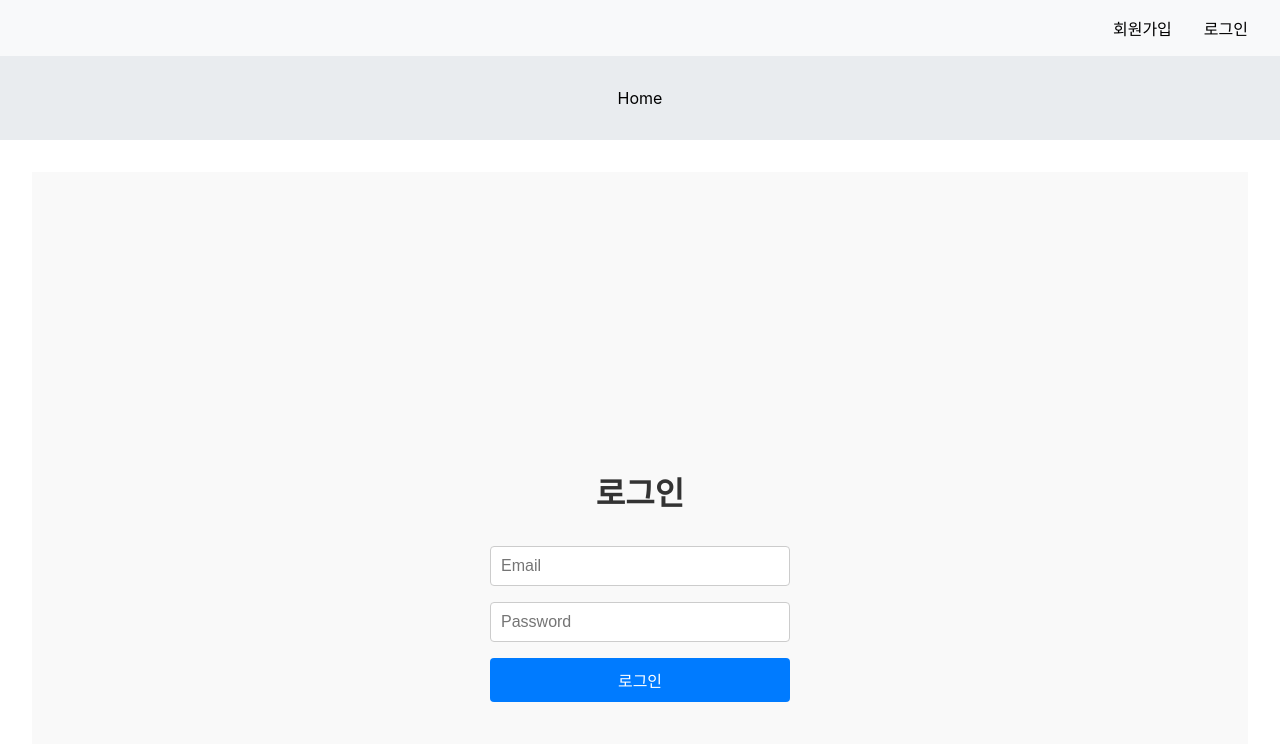
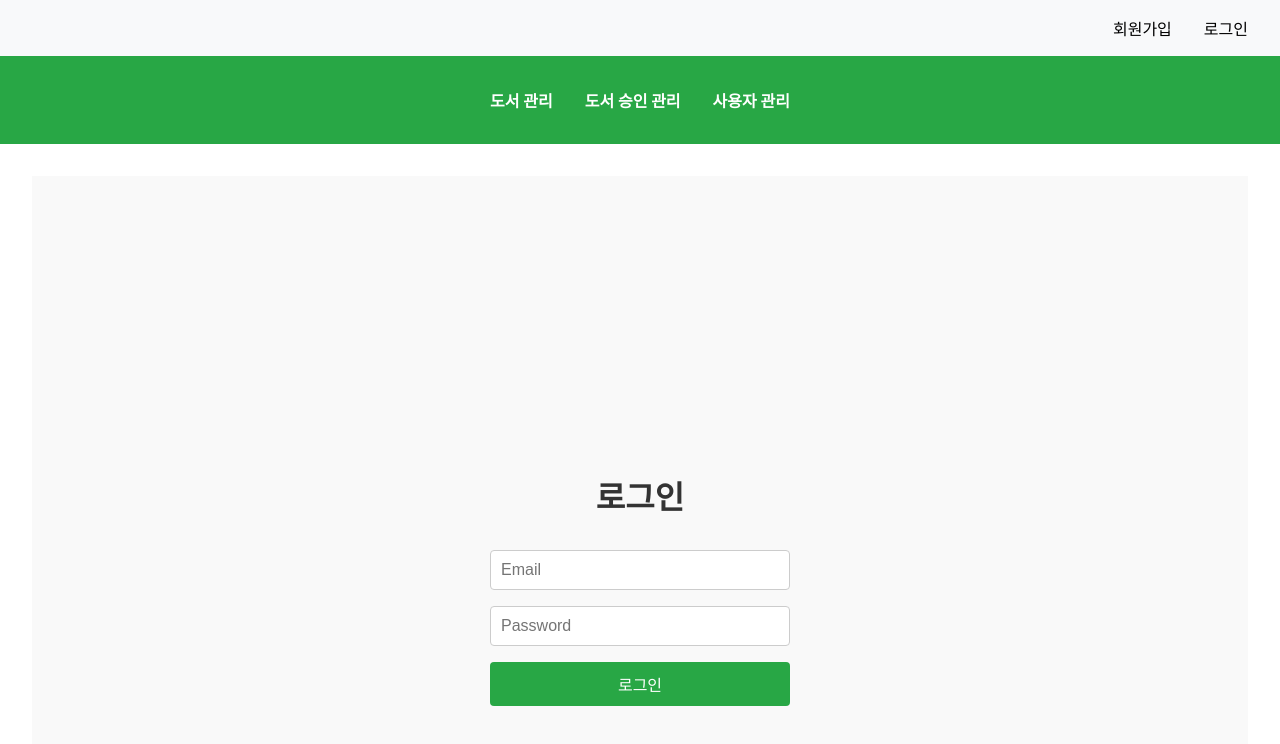
Before and after one commit to obiwan98/bss, a React (Create React App) app: page /login in a window 1280 px wide. Shown: the top 744 px of the page. Built offline with nearby package versions, Linux system fonts and the light colour scheme.

Commit message:
네비게이션 바 내용 수정, 컬러 수정

```diff
--- a/src/components/content/Content.css
+++ b/src/components/content/Content.css
@@ -31,7 +31,7 @@
 
 .login-button {
     padding: 10px;
-    background-color: #007BFF;
+    background-color: #28a745;
     border: none;
     border-radius: 4px;
     color: white;
--- a/src/components/menu/Menu.css
+++ b/src/components/menu/Menu.css
@@ -1,5 +1,5 @@
 .menu {
-    background-color: #e9ecef;
+    background-color: #28a745;
     padding: 1em;
 }
 
@@ -16,5 +16,7 @@
 
 .menu a {
     text-decoration: none;
-    color: #000;
+    color: white;
+    font-size: 1em;
+    font-weight: bold;
 }
--- a/src/components/menu/Menu.js
+++ b/src/components/menu/Menu.js
@@ -5,7 +5,10 @@ function Menu() {
     return (
     <div className="menu">
         <ul>
-            <li><a href="/Home">Home</a></li>
+            <li><a href="/Home">도서 관리</a></li>
+            <li><a href="/Home">도서 승인 관리</a></li>
+            <li><a href="/Home">사용자 관리</a></li>
+
             {/* 다른 메뉴 항목 추가 */}
         </ul>
     </div>
--- a/src/components/navbar/Navbar.css
+++ b/src/components/navbar/Navbar.css
@@ -19,3 +19,9 @@
     font-size: 1em;
     margin: 0 1em;
   }
+  .user-info {
+    font-size: 1em;
+    color: #333;
+    font-weight: bold;
+    margin-right: 1em; /* 우측에 여백 추가 */
+  }
--- a/src/components/navbar/Navbar.js
+++ b/src/components/navbar/Navbar.js
@@ -1,20 +1,52 @@
-import React from 'react';
+import axios from 'axios';
+import React, { useEffect, useState } from 'react';
 import { Link, useHistory } from 'react-router-dom';
 import './Navbar.css';
 
 function Navbar({ isLoggedIn, setIsLoggedIn }) {
+  const [user, setUser] = useState(null);
   const history = useHistory();
+
+  useEffect(() => {
+    const fetchUser = async () => {
+      try {
+        const token = localStorage.getItem('token');
+        if (!token) return;
+
+        const response = await axios.get(process.env.REACT_APP_API_URL + '/api/users/me', {
+          headers: {
+            Authorization: `Bearer ${token}`,
+          },
+        });
+        setUser(response.data);
+      } catch (error) {
+        console.error('Error fetching user data:', error);
+        localStorage.removeItem('token');
+        setUser(null);
+      }
+    };
+
+    fetchUser();
+  }, [isLoggedIn]);
 
   const handleLogout = () => {
     localStorage.removeItem('token');
     setIsLoggedIn(false);
+    setUser(null);
     history.push('/login');
   };
 
   return (
     <div className="navbar">
       {isLoggedIn ? (
+        <>
+        {user && (
+            <div className="user-info">
+              {user.email} [{user.role.roleName}, {user.group.team}]
+            </div>
+          )}
         <button onClick={handleLogout} className="logout-button">로그아웃</button>
+        </>
       ) : (
         <>
           <Link to="/signup">회원가입</Link>
```
